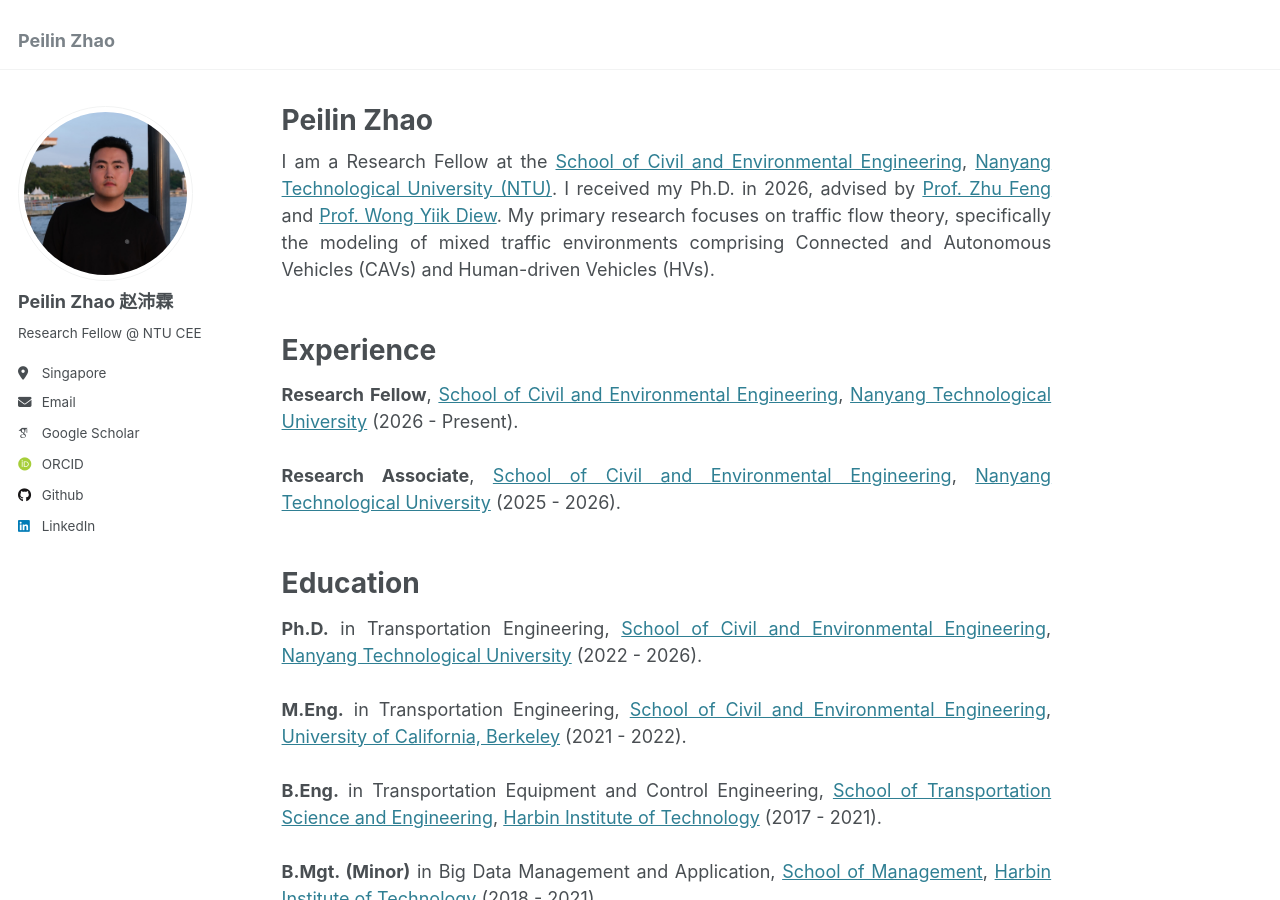
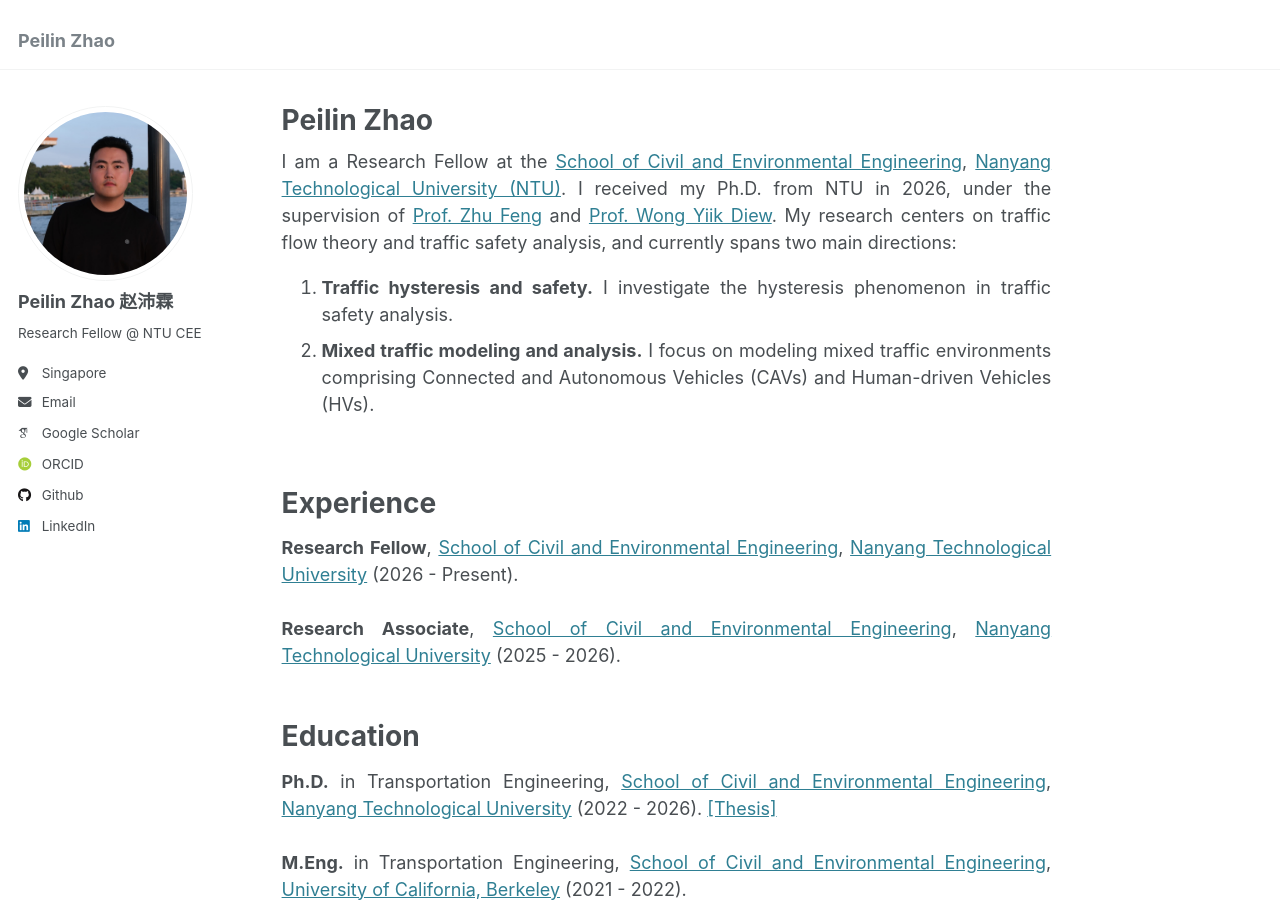
Before and after one commit to Jerry-zpl/Jerry-zpl.github.io, a Jekyll site: the page built from _pages/about.md, in a window 1280 px wide and 900 px high. Built offline with Jekyll 4.4.1, drawn with Linux system fonts in a browser that asks for light colours; some web fonts are replaced; some of the changed text lies outside the part shown.

Commit message:
Update about.md

```diff
--- a/_pages/about.md
+++ b/_pages/about.md
@@ -9,7 +9,12 @@
 
 <div style="text-align: justify;">
 
-I am a Research Fellow at the <a href="https://www.ntu.edu.sg/cee">School of Civil and Environmental Engineering</a>, <a href="https://www.ntu.edu.sg/">Nanyang Technological University (NTU)</a>. I received my Ph.D. in 2026, advised by <a href="https://dr.ntu.edu.sg/cris/rp/rp00740">Prof. Zhu Feng</a> and <a href="https://dr.ntu.edu.sg/cris/rp/rp00667">Prof. Wong Yiik Diew</a>. My primary research focuses on traffic flow theory, specifically the modeling of mixed traffic environments comprising Connected and Autonomous Vehicles (CAVs) and Human-driven Vehicles (HVs).
+I am a Research Fellow at the <a href="https://www.ntu.edu.sg/cee">School of Civil and Environmental Engineering</a>, <a href="https://www.ntu.edu.sg/">Nanyang Technological University (NTU)</a>. I received my Ph.D. from NTU in 2026, under the supervision of <a href="https://dr.ntu.edu.sg/cris/rp/rp00740">Prof. Zhu Feng</a> and <a href="https://dr.ntu.edu.sg/cris/rp/rp00667">Prof. Wong Yiik Diew</a>. My research centers on traffic flow theory and traffic safety analysis, and currently spans two main directions:
+
+<ol>
+  <li><strong>Traffic hysteresis and safety.</strong> I investigate the hysteresis phenomenon in traffic safety analysis.</li>
+  <li><strong>Mixed traffic modeling and analysis.</strong> I focus on modeling mixed traffic environments comprising Connected and Autonomous Vehicles (CAVs) and Human-driven Vehicles (HVs).</li>
+</ol>
 
 </div>
 
@@ -35,7 +40,7 @@
 
 <div style="text-align: justify;">
 
-<b>Ph.D.</b> in Transportation Engineering, <a href="https://www.ntu.edu.sg/cee">School of Civil and Environmental Engineering</a>, <a href="https://www.ntu.edu.sg/">Nanyang Technological University</a> (2022 - 2026).
+<b>Ph.D.</b> in Transportation Engineering, <a href="https://www.ntu.edu.sg/cee">School of Civil and Environmental Engineering</a>, <a href="https://www.ntu.edu.sg/">Nanyang Technological University</a> (2022 - 2026). <a href="https://dr.ntu.edu.sg/entities/publication/b786becb-c9fb-4cc2-bbf1-42da9fdb32e3">[Thesis]</a>
 
 <br><br>
 
@@ -81,6 +86,18 @@
 
 <br><br>
 
+(2025-12) Presentation at the 29<sup>th</sup> International Conference of Hong Kong Society for Transportation Studies (<a href="https://www.hksts.org/conf25.htm">HKSTS2025</a>) on accepted paper "Impact of Vehicle Sequence Autocorrelation Function on Mixed Traffic Fundamental Diagram" <a href="http://jerry-zpl.github.io/files/HKSTS2025.pdf">[Slides]</a> | <a href="https://dr.ntu.edu.sg/entities/publication/b786becb-c9fb-4cc2-bbf1-42da9fdb32e3">[Paper]</a>
+
+<br><br>
+
+(2025-08) Presentation at the 14<sup>th</sup> Asia-Pacific Conference on Transportation and the Environment (APTE2025) on accepted paper "Revisiting Mixed Traffic Fundamental Diagram under Vehicle Sequence Autocorrelation" <a href="http://jerry-zpl.github.io/files/2025APTE_ZPL.pdf">[Slides]</a> | <a href="https://jerry-zpl.github.io/portfolio/APTE2025">[Photo]</a> | <a href="https://dr.ntu.edu.sg/entities/publication/b786becb-c9fb-4cc2-bbf1-42da9fdb32e3">[Paper]</a>
+
+<br><br>
+
+(2024-12) Presentation at the 28<sup>th</sup> International Conference of Hong Kong Society for Transportation Studies (HKSTS2024) (<a href="www.hksts.org/conf24b.htm">HKSTS2024</a>) on accepted paper "Hysteresis Phenomenon in Traffic Safety Analysis" <a href="http://jerry-zpl.github.io/files/HKSTS2024.pdf">[Slides]</a> | <a href="https://doi.org/10.1016/j.tre.2025.104130">[Paper]</a>
+
+<br><br>
+
 (2024-09) Presentation at the 4<sup>th</sup> Annual Next-Generation Transport Systems Conference (<a href="https://nextranspurdue.wixsite.com/ngts2024">NGTS-4</a>) on accepted paper "Probability Distribution of Connected and Autonomous Vehicle Platoon Size in a Mixed Traffic Environment" <a href="http://jerry-zpl.github.io/files/NGTS-4_ZPL.pdf">[Slides]</a> | <a href="https://doi.org/10.1016/j.tre.2025.104130">[Paper]</a>
 
 <br><br>
```
